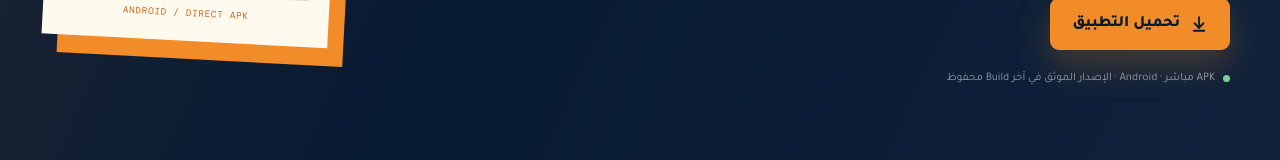
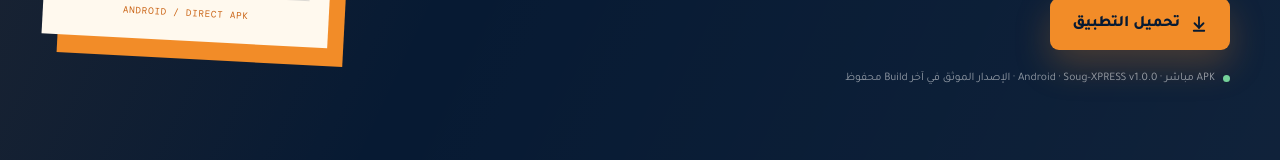
Before and after one commit to dzprovisionmail-source/sougxpress-download, a React (Vite) app in the folder client/: page / in a window 1280 px wide. Shown: the part 5646-5806 px from the top of the page. Built offline with nearby package versions, Linux system fonts and the light colour scheme.

Commit message:
chore: publish verified Soug-XPRESS APK

```diff
--- a/client/src/App.tsx
+++ b/client/src/App.tsx
@@ -23,7 +23,8 @@ import {
   X,
 } from "lucide-react";
 
-const APK_URL = "./downloads/sougxpress.apk";
+const APK_URL = "https://github.com/dzprovisionmail-source/sougxpress-download/releases/download/v1.0.0/soug-xpress.apk";
+const APP_VERSION = "1.0.0";
 const OFFICIAL_LOGO = "./assets/sougxpress-official-logo-user_94f9faa7.png";
 const HOME_SCREEN = "./assets/screens/light_theme.png";
 const DARK_SCREEN = "./assets/screens/dark_theme.png";
@@ -126,7 +127,7 @@ export default function App() {
 
         <section className="screens-section section-pad" aria-labelledby="screens-title"><div className="container"><div className="section-heading screens-heading"><div className="eyebrow eyebrow-dark"><span className="eyebrow-dot" /> دليل من داخل التطبيق</div><h2 id="screens-title">شاشات فعلية.<br /><span>رحلة مفهومة.</span></h2><p>هذه المعاينات مأخوذة من أصول الثيم الحالية للتطبيق، داخل إطارات هاتف واضحة بدل رسومات تخمينية.</p></div><div className="screens-stage"><div className="screens-caption"><span className="mono">CURRENT APP BUILD / PREVIEW</span><span>لقطات الثيم الحالية</span></div><div className="screen-card screen-card-main"><PhoneMockup image={HOME_SCREEN} label="واجهة التطبيق الفعلية بالثيم الفاتح" /></div><div className="screen-card screen-card-side screen-card-side-one"><PhoneMockup image={IVORY_SCREEN} label="واجهة التطبيق الفعلية بالثيم العاجي" /></div><div className="screen-card screen-card-side screen-card-side-two"><PhoneMockup image={DARK_SCREEN} label="واجهة التطبيق الفعلية بالثيم الداكن" dark /></div></div></div></section>
 
-        <section className="download-section section-pad" id="download" aria-labelledby="download-title"><div className="container download-grid"><div className="download-copy"><div className="eyebrow"><span className="eyebrow-dot" /> جاهز للخطوة التالية؟</div><h2 id="download-title">سوقك<br /><em>يوصلك لبابك.</em></h2><p>حمّل النسخة الحالية للأندرويد وابدأ رحلة Soug Express من عين الصفراء.</p><DownloadButton /><div className="download-status"><span className="status-dot" /> APK مباشر · Android · الإصدار الموثق في آخر Build محفوظ</div></div><div className="qr-panel"><div className="qr-copy"><QrCode size={22} /><div><strong>افتحها من هاتفك</strong><span>امسح الرمز لفتح رابط APK</span></div></div><div className="qr-frame"><img src={QR_URL} alt="رمز QR لتحميل تطبيق Soug Express للأندرويد" loading="lazy" /></div><div className="qr-foot mono">ANDROID / DIRECT APK</div></div></div><div className="store-availability container"><span>روابط المتاجر الرسمية:</span><span className="store-pill is-muted"><span className="store-pill-dot" /> Google Play غير متاح في المستودع الحالي</span><span className="store-pill is-muted"><span className="store-pill-dot" /> App Store غير متاح في المستودع الحالي</span></div></section>
+        <section className="download-section section-pad" id="download" aria-labelledby="download-title"><div className="container download-grid"><div className="download-copy"><div className="eyebrow"><span className="eyebrow-dot" /> جاهز للخطوة التالية؟</div><h2 id="download-title">سوقك<br /><em>يوصلك لبابك.</em></h2><p>حمّل النسخة الحالية للأندرويد وابدأ رحلة Soug Express من عين الصفراء.</p><DownloadButton /><div className="download-status"><span className="status-dot" /> APK مباشر · Android · Soug-XPRESS v{APP_VERSION} · الإصدار الموثق في آخر Build محفوظ</div></div><div className="qr-panel"><div className="qr-copy"><QrCode size={22} /><div><strong>افتحها من هاتفك</strong><span>امسح الرمز لفتح رابط APK</span></div></div><div className="qr-frame"><img src={QR_URL} alt="رمز QR لتحميل تطبيق Soug Express للأندرويد" loading="lazy" /></div><div className="qr-foot mono">ANDROID / DIRECT APK</div></div></div><div className="store-availability container"><span>روابط المتاجر الرسمية:</span><span className="store-pill is-muted"><span className="store-pill-dot" /> Google Play غير متاح في المستودع الحالي</span><span className="store-pill is-muted"><span className="store-pill-dot" /> App Store غير متاح في المستودع الحالي</span></div></section>
       </main>
 
       <footer className="site-footer"><div className="footer-texture" style={{ backgroundImage: `url(${PAPER_FOOTER})` }} /><div className="container footer-inner"><div className="footer-brand"><img className="footer-official-logo" src={OFFICIAL_LOGO} alt="Soug Express" /><div><p>سوقك يوصلك لبابك.</p><span>من عين الصفراء إلى كل الجزائر.</span></div></div><div className="footer-right"><span className="mono">SOUG-XPRESS / 2026</span><span>المطور: محمد علي بن سالم</span></div></div></footer>
```
Also changed, not shown: 1 other file (tests, documents, lock files or other folders).
